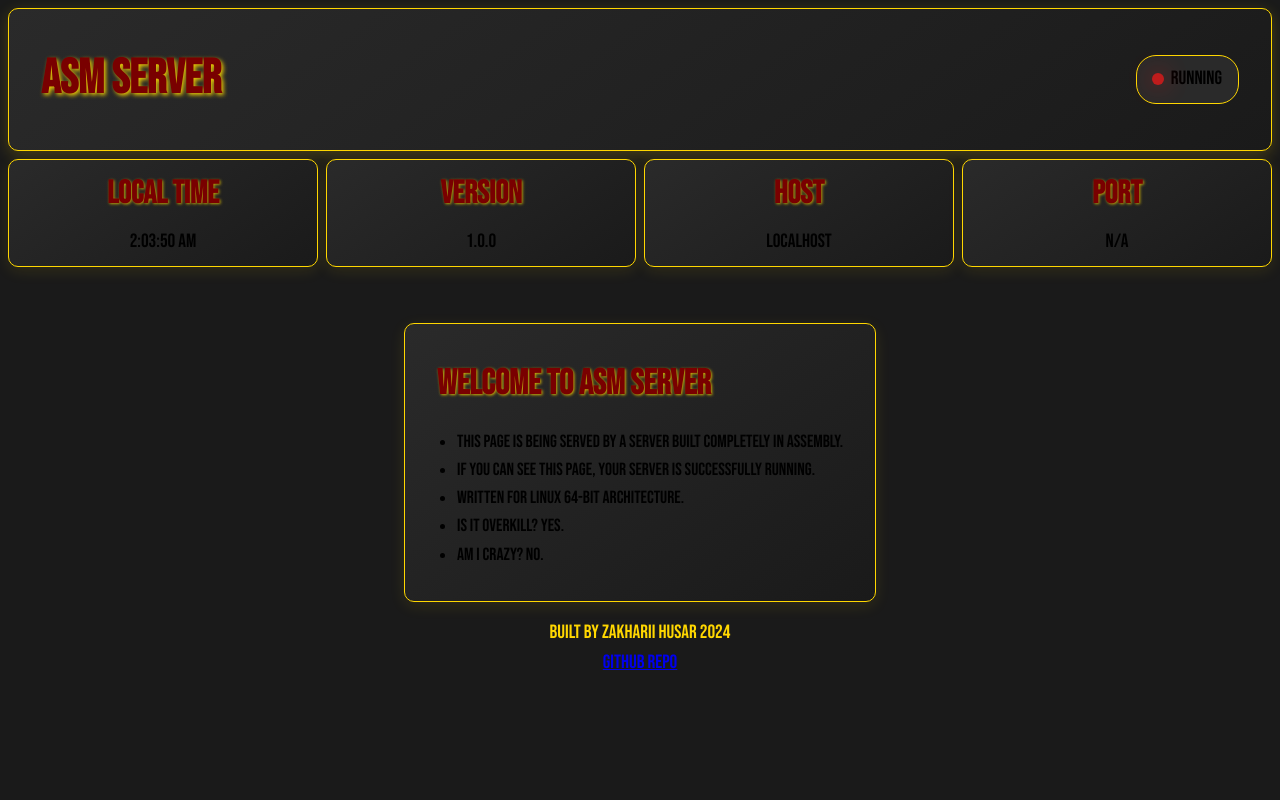
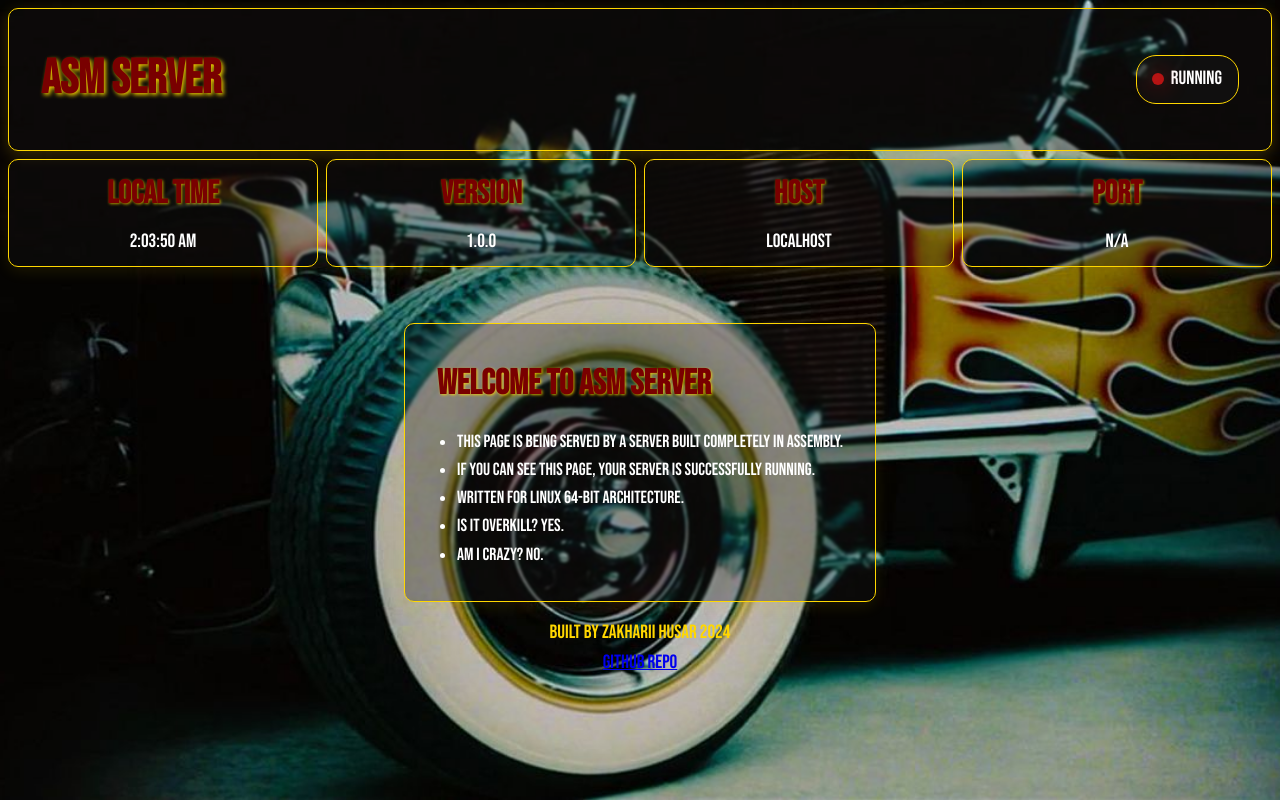
Before and after one commit to Zakharii-Husar/asm_server, a plain HTML site: page public/index.html in a window 1280 px wide. Drawn offline with Linux system fonts and the light colour scheme.

Commit message:
Changed styling, added ng image

```diff
--- a/public/index.css
+++ b/public/index.css
@@ -2,8 +2,7 @@
     --primary-color: #790000;
     --secondary-color: #ffd700;
     --accent-color: #ff1616;
-    --background-color: #1a1a1a;
-    --text-color: #000000;
+    --text-color: white;
     --text-color-dark: #e0e0e0;
 }
 
@@ -15,7 +14,8 @@
 
 body {
     font-family: 'Bebas Neue', sans-serif;
-    background-color: var(--background-color);
+    background: url('ford.jpg') no-repeat center center fixed;
+    background-size: cover;
     color: var(--text-color);
     line-height: 1.6;
     font-size: 1.2rem;
@@ -37,7 +37,8 @@ body {
     justify-content: space-between;
     align-items: center;
     margin-bottom: 0.5rem;
-    background: linear-gradient(145deg, #2a2a2a, #1a1a1a);
+    background: rgba(26, 26, 26, 0.3);
+    backdrop-filter: blur(1px);
     border: 1px solid #ffd700;
     box-shadow: 0 4px 15px rgba(255, 215, 0, 0.2);
     padding: 2rem;
@@ -55,7 +56,8 @@ body {
     display: flex;
     align-items: center;
     gap: 0.5rem;
-    background: #2a2a2a;
+    background: rgba(26, 26, 26, 0.3);
+    backdrop-filter: blur(1px);
     border: 1px solid var(--secondary-color);
     padding: 0.5rem 1rem;
     border-radius: 20px;
@@ -79,7 +81,8 @@ body {
 }
 
 .stat-box {
-    background: linear-gradient(145deg, #2a2a2a, #1a1a1a);
+    background: rgba(26, 26, 26, 0.3);
+    backdrop-filter: blur(1px);
     border: 1px solid var(--secondary-color);
     padding: 0.5rem;
     border-radius: 10px;
@@ -101,7 +104,8 @@ body {
 }
 
 .info-section {
-    background: linear-gradient(145deg, #2a2a2a, #1a1a1a);
+    background: rgba(26, 26, 26, 0.3);
+    backdrop-filter: blur(1px);
     border: 1px solid var(--secondary-color);
     padding: 2rem;
     border-radius: 10px;
```
Also changed, not shown: public/ford.jpg (added).
